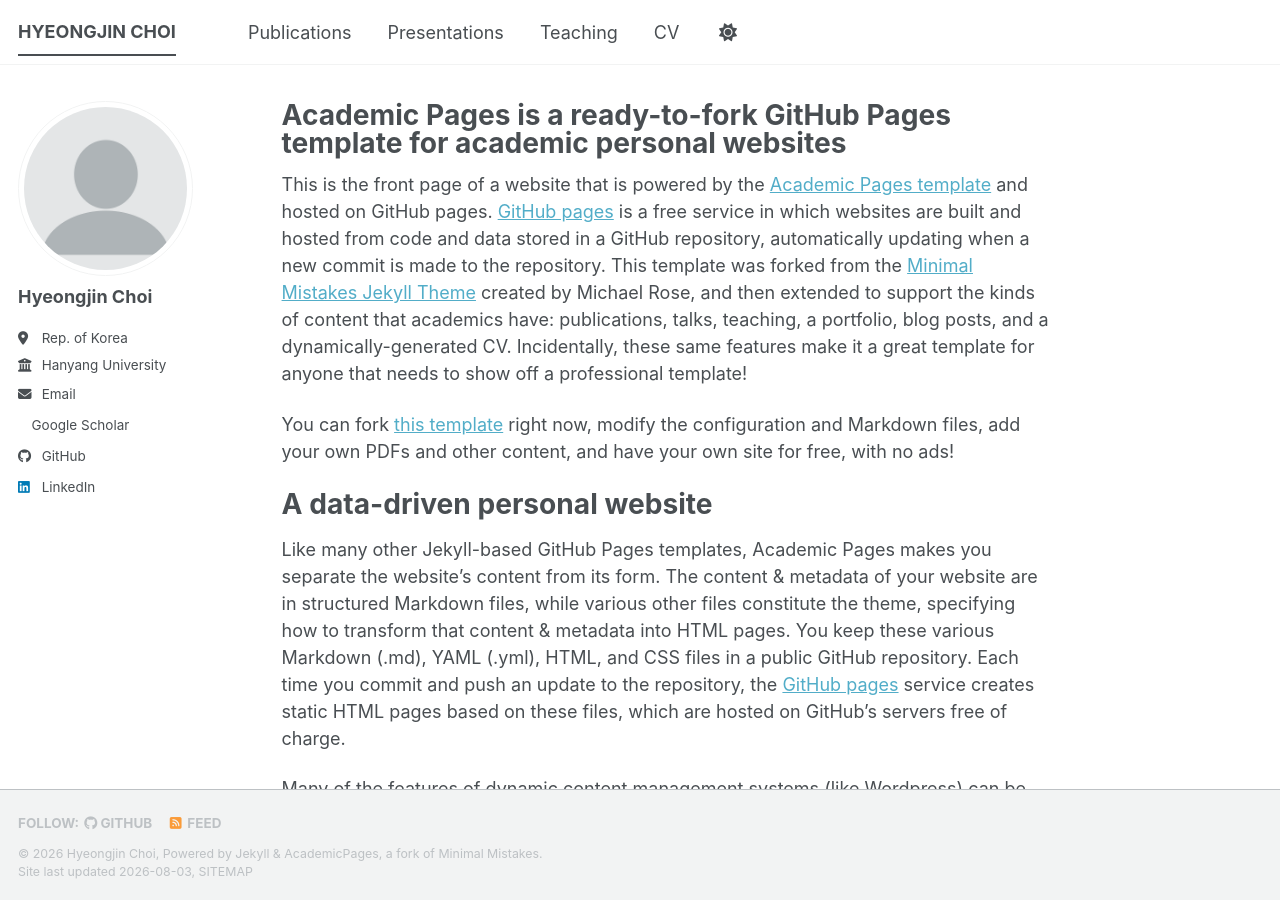
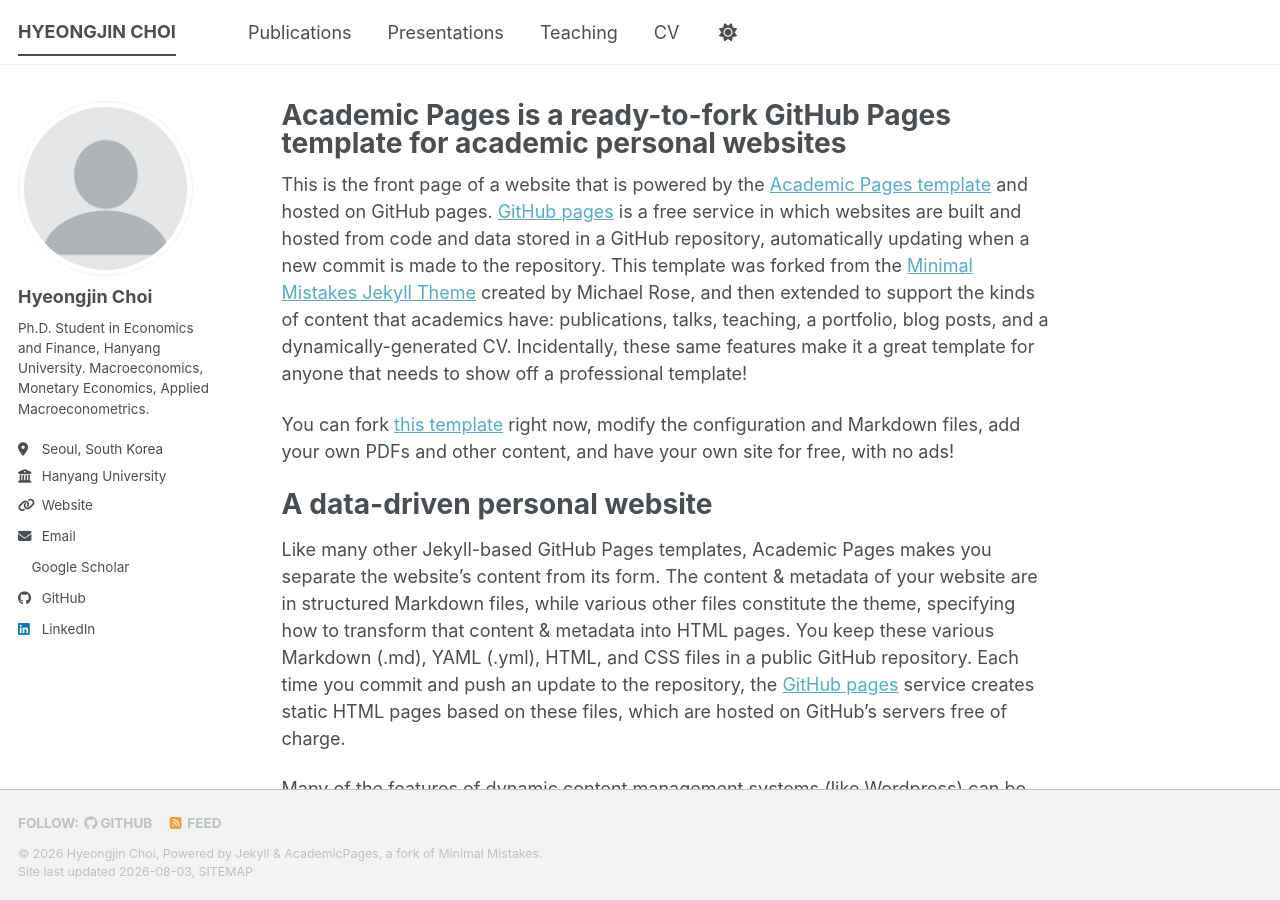
Before and after one commit to ioi0403/ioi0403.github.io, a Jekyll site: the page built from _pages/about.md, in a window 1280 px wide and 900 px high. Built offline with Jekyll 4.4.1, drawn with Linux system fonts in a browser that asks for light colours; a style sheet for code colours, icons or effects is not loaded.

Commit message:
Update _config.yml

```diff
--- a/_config.yml
+++ b/_config.yml
@@ -11,13 +11,13 @@ locale                   : "en-US"
 site_theme               : "default" # The available themes options are "default", "air", "sunrise", "mint", "dirt" and "contrast"
 title                    : "HYEONGJIN CHOI"
 title_separator          : "-"
+subtitle                 : "Ph.D. Applicant in Economics"
 name                     : &name "Hyeongjin Choi"
-description              : &description "Ph.D. Applicant in Economics"   # Update this with a general description of your site, this is the default if not overridden by a page
+description              : &description "Personal website of Hyeongjin Choi, Ph.D. student in Economics and Finance at Hanyang University."   # Update this with a general description of your site, this is the default if not overridden by a page
 url                      : https://ioi0403.github.io # The base hostname & protocol for your site e.g. "https://[your GitHub username].github.io",
                                                            # or if you already have some other page hosted on Github then use "https://[your GitHub username].github.io/[Your Repo Name]"
 baseurl                  : "" # the subpath of your site, e.g. "/blog"
-repository               : "academicpages/academicpages.github.io"
-
+repository               : "ioi0403/ioi0403.github.io"
 # Site Author - The following control what appear as part of the author content on the side bar.
 #               If a field is blank the icon and link will not appear, otherwise it will be shown.
 #               Additional customization can be done by editing /_includes/author-profile.html
@@ -26,10 +26,10 @@ author:
   avatar           : "profile.png"
   name             : "Hyeongjin Choi"
   pronouns         : # example: "she/her"
-  bio              : ""
-  location         : "Rep. of Korea"
+  bio              : "Ph.D. Student in Economics and Finance, Hanyang University. Macroeconomics, Monetary Economics, Applied Macroeconometrics."
+  location         : "Seoul, South Korea"
   employer         : "Hanyang University"
-  uri              : # URL
+  uri              : "https://ioi0403.github.io"
   email            : "Choi.H.J040377@gmail.com"
 
   # Academic websites
@@ -51,7 +51,7 @@ author:
   bitbucket        : # Username - Update with your username on the site
   codepen          : # Username
   dribbble         : # Username
-  github           : "academicpages"
+  github           : "ioi0403"
   kaggle           : # Username
   stackoverflow    : # User number or user number and name (i.e., use "1" or "1/jeff-atwood")
 
@@ -66,7 +66,7 @@ author:
   keybase          : # Username
   instagram        : # Username
   lastfm           : # Username
-  linkedin         : "linkedin.com/in/hyeongjin-choi-1674463b9/"
+  linkedin         : "hyeongjin-choi-1674463b9"
 
   mastodon         : # URL
   medium           : # URL
```
